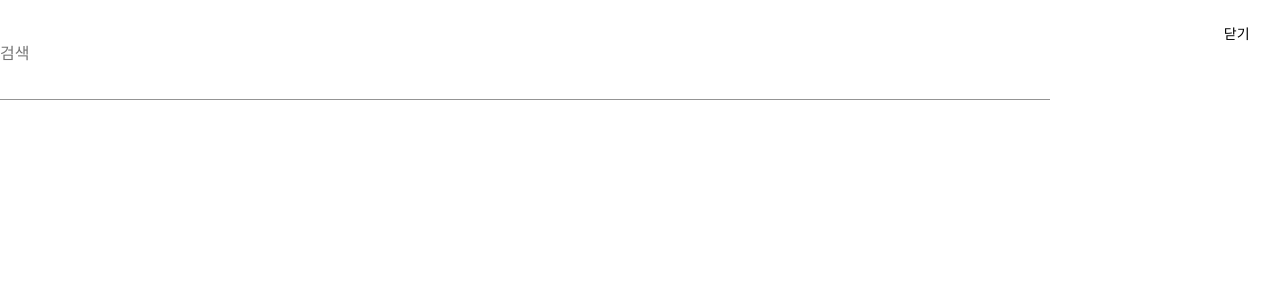
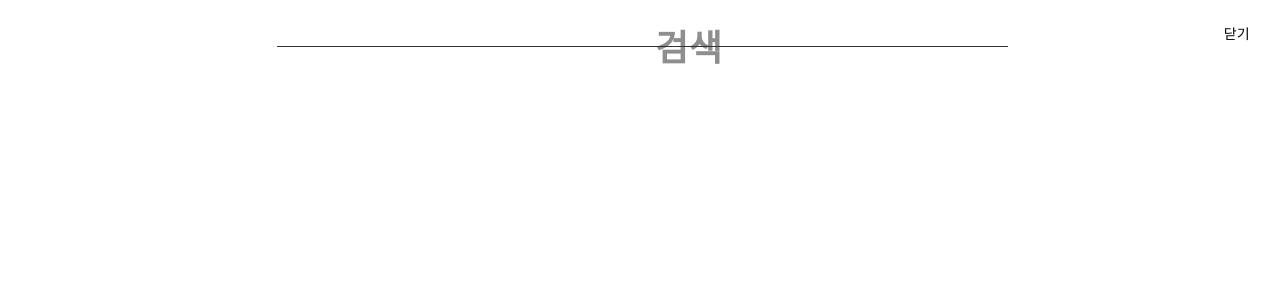
Before and after one commit to bbagbbagn2/DRINKABLE, a React (Create React App) app in the folder client/: page /search in a window 1280 px wide. Shown: the top 300 px of the page. Built offline with nearby package versions, Linux system fonts and the light colour scheme.

Commit message:
feat(비밀버호 변경 추가)

```diff
--- a/client/src/LogOutPage.tsx
+++ b/client/src/LogOutPage.tsx
@@ -2,6 +2,7 @@ import React from 'react';
 import styled from 'styled-components';
 import Header from './components/Header';
 import Footer from './components/Footer';
+
 export default function Main(): JSX.Element {
     return (
         <>
--- a/client/src/LoginPage.tsx
+++ b/client/src/LoginPage.tsx
@@ -10,6 +10,7 @@ export default function Main(): JSX.Element {
 
     const [id, setId] = useState<string>("");
     const [password, setPassword] = useState<string>("");
+
     const LOGIN_URL = '/login';
 
     const onIdHandler = (event: any) => {
@@ -27,7 +28,7 @@ export default function Main(): JSX.Element {
             })
                 .then((res) => {
                     if (res.data === "success") {
-                        window.location.href = '/';
+                        window.location.href = '/account';
                     } else {
                         alert("아이디와 비밀번호를 확인해 주십시오.");
                     }
--- a/client/src/MyAccountPage.tsx
+++ b/client/src/MyAccountPage.tsx
@@ -9,6 +9,7 @@ import axios from 'axios';
 export default function Main(): JSX.Element {
     const [sign, setSign] = useState(null);
     const [profileData, setProfileData] = useState({ username: ""});
+
     const GET_AUTH_URL = '/get_auth';
     const GET_USER_URL = '/get_user';
     const LOGOUT_URL = '/logout';
--- a/client/src/SearchPage.tsx
+++ b/client/src/SearchPage.tsx
@@ -18,15 +18,18 @@ export default function Search(): JSX.Element {
                     </SearchCloseBox>
                     <SearchContainer>
                         <SearchContentContainer>
-                        <SearchInput
-                        id="standard"
-                        label="검색" />
-                            <div>
-
-                            </div>
-                            <div>
-
-                            </div>
+                            <SearchBarBox>
+                                <SearchBarHeading>검색</SearchBarHeading>
+                                <SearchForm>
+                                    <SearchDescriptedByParagraph>제안 링크는 입력한 내용을 기반으로 표시됩니다.</SearchDescriptedByParagraph>
+                                    <SearchLabelInputBox>
+                                        <SearchInputLabel>
+                                            <SearchInputSpan>검색</SearchInputSpan>
+                                        </SearchInputLabel>
+                                        <SearchInput />
+                                    </SearchLabelInputBox>
+                                </SearchForm>
+                            </SearchBarBox>
                         </SearchContentContainer>
                     </SearchContainer>
                 </SearchBox>
@@ -36,8 +39,25 @@ export default function Search(): JSX.Element {
 }
 
 const NewSeachPageOverlay = styled.div`
+    position: fixed;
+    top: 0;
+    left: 0;
+    width: 100%;
+    min-height: 100%;
     animation: fadeIn .5s;
     background-color: #FFF;
+    overflow-x: hidden;
+    overflow-y: scroll;
+    z-index: 85;
+
+    @keyframes fadeIn {
+        0% {
+            opacity: 0;
+        }
+        100% {
+            opacity: 1;
+        }
+    }
 `;
 
 const SeachOverlay = styled.div`
@@ -131,7 +151,7 @@ const SearchCloseSpan = styled.span`
 
 const SearchContainer = styled.div`
     margin: 0 auto;
-    paddinf: 0 5.33%;
+    padding: 0 5.3333%;
     max-width: 83.875rem;
     min-height: 100vh;
     overflow: hidden;
@@ -139,45 +159,124 @@ const SearchContainer = styled.div`
 const SearchContentContainer = styled.div`
     position: relative;
     margin-left: 0;
-    margin-right: -2.53vw;
+    margin-right: -2.5333vw;
+    padding: 1.375rem 0;
     display: flex;
+    flex-wrap: wrap;
     align-items: stretch;
     justify-content: space-between;
+`;
 
-    @media screen and (min-width: 37.563rem) {
-        padding: 1.375rem 0;
+const SearchBarBox = styled.div`
+    margin: 0 auto;
+    padding: 0 0.9722vw;
+    position: relative;
+    width: 66.6667%;
+    display: flex;
+    flex-basis: auto;
+`;
+
+const SearchBarHeading = styled.div`
+    padding: 0!important;
+    position: absolute!important;
+    width: 1px!important;
+    height: 1px!important;
+    border: 0!important;
+    clip: rect(1px,1px,1px,1px)!important;
+    clip-path: inset(50%)!important;
+    overflow: hidden!important;
+    white-space: nowrap!important;
+    outline: none;
+`;
+
+const SearchForm = styled.div`
+    position: relative;
+    padding-bottom: 0.25rem;
+    padding-left: 5.5rem;
+    width: 100%;
+    max-width: calc(100% - 28px);
+    display: flex;
+    flex-grow: 1;
+    align-items: center;
+    background-color: initaial;
+
+    &::before {
+        position: absolute;
+        left: 0;
+        right: 0;
+        bottom: -3px;
+        height: 0.25rem;
+        content: "";
+        background-color: CURRENTCOLOR;
+        opacity: 0;
+        transition: all .6s ease-out 0s;
+    }
+
+    &::after {
+        position: absolute;
+        bottom: 0;
+        left: 0;
+        width: 100%;
+        height: 1px;
+        content: "";
+        background-color: CURRENTCOLOR;
     }
 `;
-const SearchInput = styled(TextField)`
-    width: 80%;
-    height: 100px;
-    background: #FFF;
-    color: #707070;
 
-    & label.Mui-focused {
-        color: #333;
+const SearchDescriptedByParagraph = styled.p`
+    margin: 0;
+    padding: 0;
+    display: none!important;
+`;
+
+const SearchLabelInputBox =styled.div`
+    padding-top: 0;
+    position: relative;
+    min-height: 0;
+    flex-grow: 1;
+    align-items: center;
+    backface-visibility: hidden;
+`;
+const SearchInputLabel = styled.label`
+    position: absolute;
+    left: 0;
+    padding: 0 0 0 0.3125rem;
+    width: 100%;
+    max-width: 100%;
+    height: 3.3125rem;
+    font-size: 2.25rem;
+    font-weight: 600;
+    line-height; 3.3125rem;
+    cursor: text;
+    text-align: center;
+    text-overflow: ellipsis;
+    transform: none;
+    transform-origin: left;
+    transition: opacity .3s;
+    white-space: nowrap;
+    z-index: 0;
+
+    span::after {
+        position: absolute;
+        top: 2px;
+        left: 0;
+        content: "";
+        border-left: 1px solid #1D1D1D;
+        animation: blink-caret 1s step-end infinite;
+        opacity: 0;
     }
 
-    & .MuiInput-underline:after {
-        border: 2px solid #000;
-    }
-
-    & .MuiInputBase-root {
-        color: #000;
-        font-size: 2.6rem;
-
-    }
-    & .MuiOutlinedInput-root {
-
-        & fieldset {
-            border-color: #000;
-        }
-
-        &:hover fieldset {
-            border-color: #000;
-        }
-
-        &.Mui-focused fieldset {
-        }
+    &:hover span::after {
+        opacty: 1;
     }
 `;
+const SearchInputSpan = styled.span`
+    position: relative;
+    color: #1D1D1D80;
+`;
+
+const SearchInput = styled.input`
+    background: none;
+    border: none;
+    box-shadow: none;
+`;
```
Also changed, not shown: client/src/PersonalDetailsPage.tsx (+82 -166 lines), 1 other file (tests, documents, lock files or other folders).
